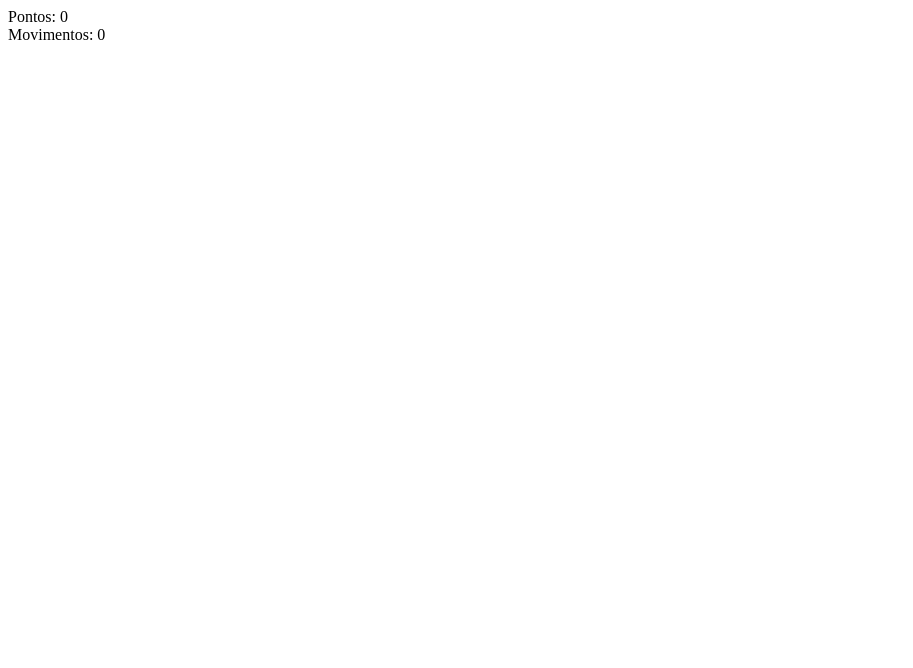
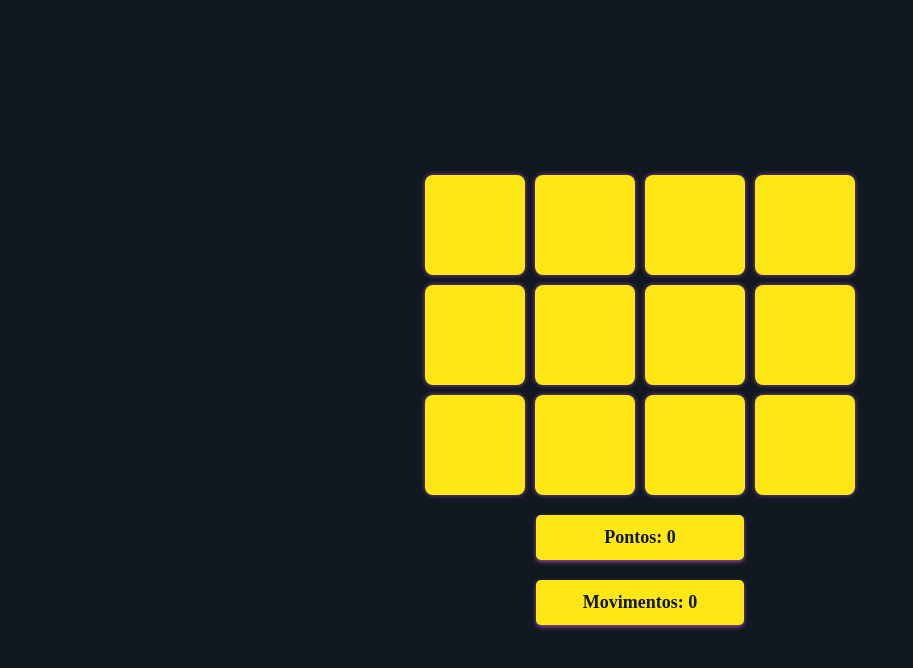
Before and after one commit to aulasUnisenai/FE-2024, a plain HTML site: page memoria/index.html in a window 1280 px wide. Shown: the whole page, without its empty margins (0-913 px from the left). Drawn offline with Linux system fonts and the light colour scheme.

Commit message:
Add files via upload

```diff
--- a/memoria/scripts/card.js
+++ b/memoria/scripts/card.js
@@ -0,0 +1,39 @@
+// Importa a função virarCarta
+import { virarCarta } from './game.js';
+
+// Classe que representa uma carta do jogo
+export class Carta {
+  // Construtor da classe Carta
+  constructor(icone, jogo) {
+    // Inicializa o ícone da carta
+    this.icone = icone;
+    // Guarda a referência do jogo
+    this.jogo = jogo;
+    // Cria o elemento HTML da carta
+    this.elemento = this.criarElemento();
+    // Adiciona um ouvinte de evento de clique à carta para virá-la
+    this.elemento.addEventListener('click', () => this.virar());
+  }
+
+  // Método para criar o elemento HTML da carta
+  criarElemento() {
+    // Cria um novo elemento div para a carta
+    const carta = document.createElement('div');
+    // Adiciona a classe 'card' à carta
+    carta.classList.add('card');
+    // Define o conteúdo HTML da carta com um ícone na parte de trás
+    carta.innerHTML = `
+      <div class="card-inner">
+        <div class="card-front"></div>
+        <div class="card-back"><span class="material-icons">${this.icone}</span></div>
+      </div>`;
+    // Retorna o elemento HTML da carta
+    return carta;
+  }
+
+  // Método para virar a carta
+  virar() {
+    // Chama a função virarCarta do jogo, passando a carta e o ícone como argumentos
+    virarCarta(this, this.icone);
+  }
+}
--- a/memoria/scripts/config.js
+++ b/memoria/scripts/config.js
@@ -0,0 +1,24 @@
+// Array de ícones disponíveis para o jogo
+export const icones = [
+  'apple',
+  'star',
+  'photo_camera',
+  'anchor',
+  'music_note',
+  'umbrella'
+];
+
+// Array de ícones duplicados
+export const iconesDuplicados = [...icones, ...icones];
+
+// Contêiner do jogo no HTML
+export const containerDoJogo = document.getElementById('game-container');
+
+// Marcador de pontuação no HTML
+export const elementoPontuacao = document.getElementById('score');
+
+// Contador de movimentos no HTML
+export const elementoMovimentos = document.getElementById('moves');
+
+// Função para embaralhar o array
+export const embaralharArray = array => array.sort(() => Math.random() - 0.5);
--- a/memoria/scripts/game.js
+++ b/memoria/scripts/game.js
@@ -0,0 +1,92 @@
+// Importações
+import { iconesDuplicados, containerDoJogo, elementoPontuacao, elementoMovimentos, embaralharArray } from './config.js';
+
+// Importa a classe Carta
+import { Carta } from './card.js';
+
+// Array para armazenar as cartas selecionadas
+let cartasSelecionadas = [];
+
+// Armazenar o número de pares correspondentes
+let paresCorrespondentes = 0;
+
+// Armazenar o número de movimentos realizados
+let movimentos = 0;
+
+// Criar uma nova carta com o ícone especificado
+export const criarCarta = icone => {
+  // Nova instância da classe Carta
+  const carta = new Carta(icone, {
+    // Passa as funções e elementos necessários para a carta
+    virarCarta: virarCarta,
+    elementoMovimentos: elementoMovimentos,
+    elementoPontuacao: elementoPontuacao
+  });
+  // Retorna o elemento HTML da carta
+  return carta.elemento;
+};
+
+// Função para virar uma carta
+export const virarCarta = (carta, icone) => {
+  // Verifica se a carta já está virada e se há menos de duas cartas selecionadas
+  if (!carta.elemento.classList.contains('flipped') && cartasSelecionadas.length < 2) {
+    // Adiciona a classe 'flipped' para virar a carta
+    carta.elemento.classList.add('flipped');
+    // Adiciona a carta ao array de cartas selecionadas
+    cartasSelecionadas.push({ carta: carta, icone: icone });
+
+    // Verifica se duas cartas foram selecionadas
+    if (cartasSelecionadas.length === 2) {
+      // Incrementa o número de movimentos
+      movimentos++;
+      // Atualiza o texto do elemento de movimentos
+      elementoMovimentos.textContent = `Movimentos: ${movimentos}`;
+      // Chama a função para verificar a correspondência das cartas após um curto intervalo de tempo
+      setTimeout(verificarCorrespondencia, 500);
+    }
+  }
+};
+
+// Função para verificar se as cartas selecionadas correspondem
+export const verificarCorrespondencia = () => {
+  // Desestrutura as cartas selecionadas em carta1 e carta2
+  const [carta1, carta2] = cartasSelecionadas;
+
+  // Verifica se os ícones das duas cartas são iguais
+  if (carta1.icone === carta2.icone) {
+    // Limpa o array de cartas selecionadas
+    cartasSelecionadas = [];
+    // Incrementa o número de pares correspondentes
+    paresCorrespondentes++;
+    // Atualiza o texto do elemento de pontuação
+    elementoPontuacao.textContent = `Pontos: ${paresCorrespondentes}`;
+
+    // Verifica se todos os pares foram encontrados
+    if (paresCorrespondentes === iconesDuplicados.length / 2) {
+      // Exibe uma mensagem de parabéns quando todos os pares foram encontrados
+      alert(`Parabéns! Você encontrou todos os pares em ${movimentos} movimentos.`);
+    }
+  } else {
+    // Caso os ícones não correspondam, desvira as cartas após um curto intervalo de tempo
+    setTimeout(() => {
+      carta1.carta.elemento.classList.remove('flipped');
+      carta2.carta.elemento.classList.remove('flipped');
+      cartasSelecionadas = [];
+    }, 500);
+  }
+};
+
+// Função para inicializar o jogo
+export const inicializarJogo = () => {
+  // Embaralha os ícones duplicados
+  const iconesEmbaralhados = embaralharArray(iconesDuplicados);
+
+  // Para cada ícone embaralhado, cria uma carta e a adiciona ao contêiner do jogo
+  iconesEmbaralhados.forEach(icone => {
+    const carta = criarCarta(icone);
+    containerDoJogo.appendChild(carta);
+  });
+};
+
+// Inicializa o jogo ao carregar a página
+inicializarJogo();
--- a/memoria/styles/card.css
+++ b/memoria/styles/card.css
@@ -1,48 +1,52 @@
 /* Estilos para as cartas do jogo */
 .card {
-  width: ;
-  height: ;
-  perspective: ;
+  /* Definir as dimensões das cartas */
+  width: 100px;
+  height: 100px;
+  perspective: 1000px; /* Definir a perspectiva 3D para os elementos filhos */
 }
 
 /* Estilos para o conteúdo interno das cartas */
 .card .card-inner {
-  width: ;
-  height: ;
-  transform-style: ;
-  transition: ;
+  /* Definir as dimensões das cartas internas */
+  width: 100%;
+  height: 100%;
+  transform-style: preserve-3d; /* Definir o estilo de transformação 3D */
+  transition: transform 0.3s ease-in-out;   /* Adicionar transição suave para as transformações */
 }
 
 /* Estilos para as cartas que foram viradas */
 .card.flipped .card-inner {
-  transform: ;  /
+  transform: rotateY(180deg);  /* Rotacionar a carta em torno do eixo Y para mostrar o lado de trás */
 }
 
 /* Estilos para o lado frontal e traseiro das cartas */
 .card-front,
 .card-back {
-  position: ;
-  width: ;
-  height: ;
-  backface-visibility: ;
-  display: ;
-  align-items: ;
-  justify-content: ;
-  font-size: ;
-  border-radius: ;
-  box-shadow: ;
-  background-color: ;
+  position: absolute; /* Posição absoluta para cobrir completamente o conteúdo da carta */
+  /* Dimensões das cartas */
+  width: 100%;
+  height: 100%;
+  backface-visibility: hidden; /* Ocultar a face traseira durante as transformações */
+  /* Centralizar o conteúdo vertical e horizontalmente */
+  display: flex;
+  align-items: center;
+  justify-content: center;
+  font-size: 24px; /* Definir o tamanho da fonte */
+  border-radius: 8px;  /* Suavizar as bordas */
+  box-shadow: 0 0 5px #924aa0; /* Adicionar sombra à carta */
+  background-color: #FEE715; /* Cor de fundo */
 }
 
 /* Estilos para a face traseira da carta */
 .card-back {
-  transform: ;
+  transform: rotateY(180deg);  /* Rotacionar a face traseira em torno do eixo Y */
 }
 
 /* Estilos de hover para as cartas */
 .card:hover {
-  transform:;
-  box-shadow:;
-  cursor: ;
-  border-radius: ;
+  transform: scale(1.05); /* Aumentar o tamanho da carta em 5% */
+  box-shadow: 0 0 5px #924aa0; /* Sombra sutil */
+  cursor: pointer; /* Mudar o cursor do mouse */
+  border-radius: 8px; /* Arredondar as bordas */
 }
--- a/memoria/styles/global.css
+++ b/memoria/styles/global.css
@@ -1,17 +1,20 @@
 /* Estilos para o corpo da página */
 body {
-  display: ;
-  justify-content: ;
-  align-items: ;
-  flex-direction: ;
-  height: ;
-  margin: ;
-  background-color: ;
+  /* Centralizar os elementos vertical e horizontalmente */
+  display: flex;
+  justify-content: center;
+  align-items: center;
+  flex-direction: column; /* Layout como coluna */
+  height: 100vh; /* Definir a altura do corpo como 100% da altura da viewport */
+  margin: 0; /* Remover margens padrão */
+  background-color: #101820; /* Cor de fundo */
 }
 
 /* Estilos para o contêiner do jogo */
 #game-container {
-  display: ;
-  grid-template-columns: ;
-  grid-gap: ;
+  /* Criar layout de grade com 4 colunas iguais */
+  display: grid;
+  grid-template-columns: repeat(4, 1fr);
+  /* Definir o espaçamento entre os elementos da grade */
+  grid-gap: 10px;
 }
--- a/memoria/styles/scores.css
+++ b/memoria/styles/scores.css
@@ -1,24 +1,24 @@
 /* Estilos para os elementos de pontuação e movimentos */
 #score,
 #moves {
-  margin-top: ;
-  font-size: ;
-  font-weight: ;
-  color: ;
-  padding: ;
-  border-radius: ;
-  background-color: ;
-  border: ;
-  box-shadow: ;
-  transition: ;
-  width: ;
-  text-align: ;
-  display: ;
+  margin-top: 20px; /* Margem superior */
+  font-size: 18px; /* Tamanho da fonte */
+  font-weight: bold; /* Negrito */
+  color: #101820; /* Cor do texto */
+  padding: 12px 24px; /* Preenchimento interno */
+  border-radius: 5px; /* Arredondar as bordas */
+  background-color: #FEE715; /* Cor de fundo */
+  border: 2px solid background-color; /* Borda sutil */
+  box-shadow: 0 2px 4px #924aa0; /* Adicionar uma sombra sutil */
+  transition: background-color 0.3s ease, box-shadow 0.3s ease; /* Adicionar transições suaves */
+  width: 160px; /* Definir uma largura fixa */
+  text-align: center; /* Centralizar o texto */
+  display: inline-block; /* Exibir como um bloco inline */
 }
 
 /* Estilos de hover para os elementos de pontuação e movimentos */
 #score:hover,
 #moves:hover {
-  background-color: ;
-  box-shadow: ;
+  background-color: #F9A602; /* Alterar a cor de fundo ao passar o mouse */
+  box-shadow: 0 4px 6px #924aa0; /* Ajustar a sombra ao passar o mouse */
 }
```
Also changed, not shown: memoria/index.html (line endings or trailing spaces).
